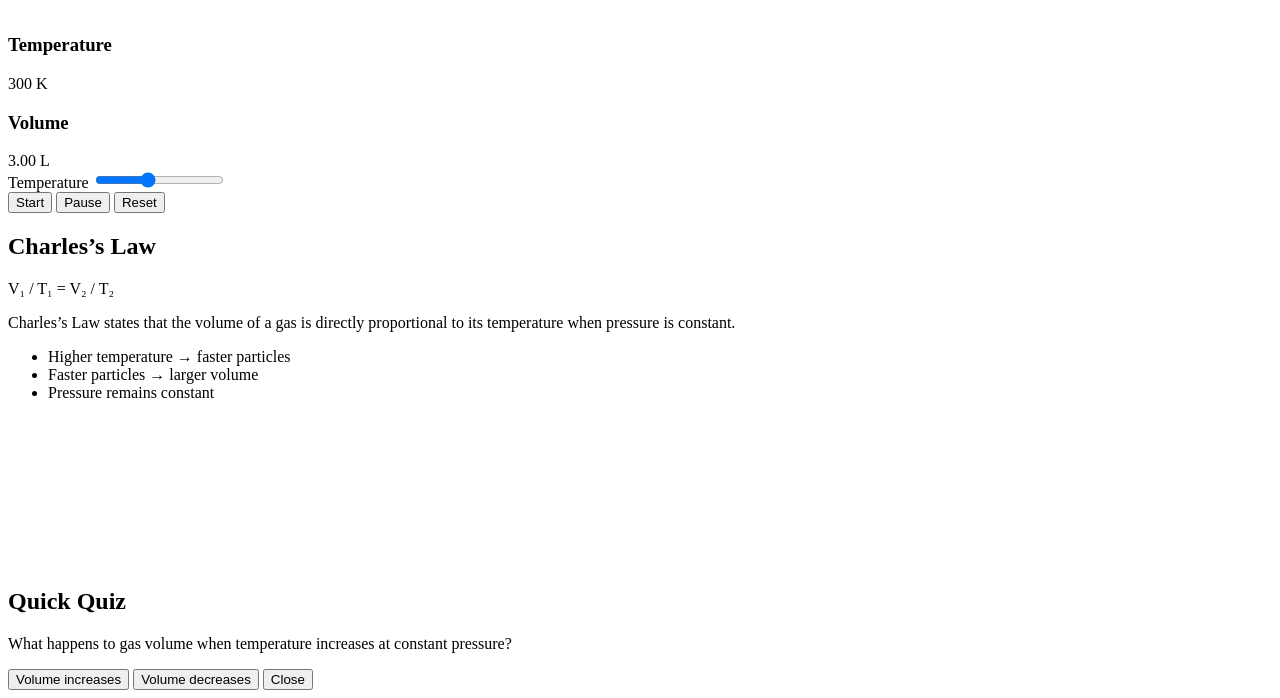
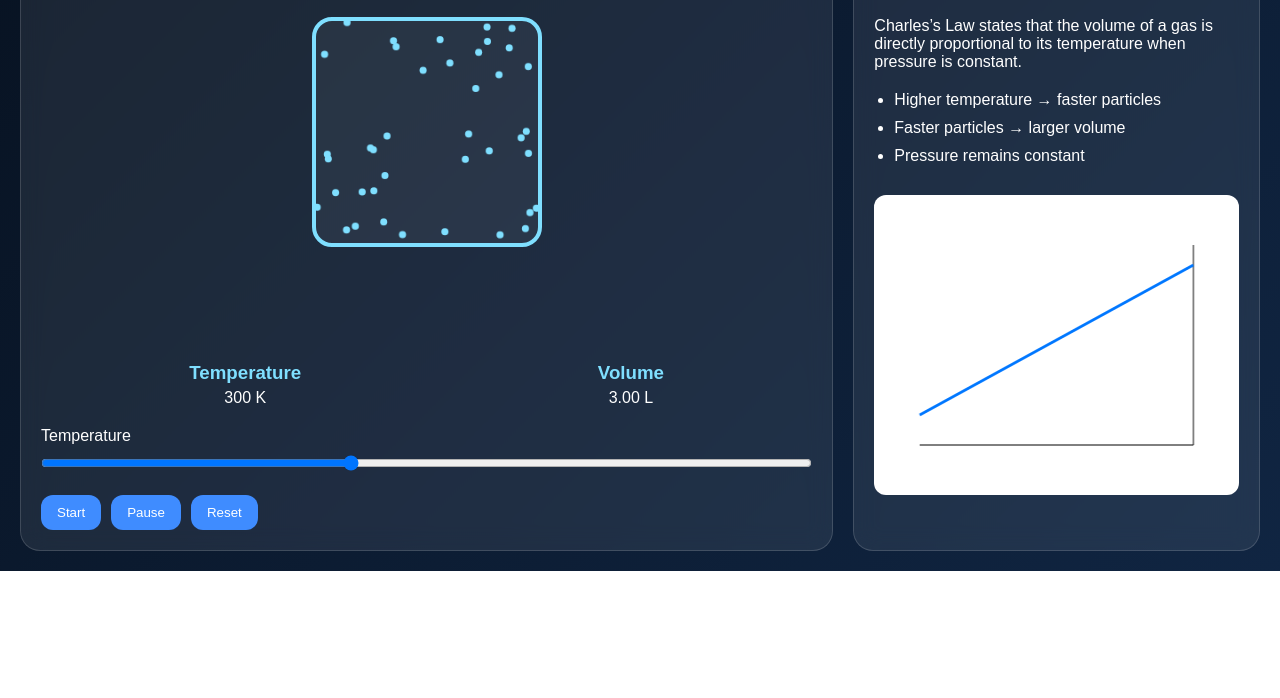
Before and after one commit to ivnopps/Charles-Law-Concept, a plain HTML site: page index.html in a window 1280 px wide. Shown: the part 277-975 px from the top of the page. After the commit the page ends 848 px from the top, so only its background shows below. Drawn offline with Linux system fonts and the light colour scheme.

Commit message:
index.html

```diff
--- a/index.html
+++ b/index.html
@@ -1,3 +1,16 @@
+<!DOCTYPE html>
+<html lang="en">
+<head>
+  <meta charset="UTF-8">
+  <meta name="viewport" content="width=device-width, initial-scale=1.0">
+  <title>Charles's Law Simulation</title>
+
+  <!-- CONNECT CSS -->
+  <link rel="stylesheet" href="style.css">
+</head>
+
+<body>
+
 <div class="app">
   <header>
     <h1>Charles’s Law Simulation</h1>
@@ -5,8 +18,10 @@
   </header>
 
   <main class="main-grid">
+
     <!-- Simulation Area -->
     <section class="simulation-card">
+
       <div class="top-bar">
         <div class="preset-buttons">
           <button class="preset" data-temp="150">Cold</button>
@@ -37,7 +52,14 @@
 
       <div class="controls">
         <label for="tempSlider">Temperature</label>
-        <input type="range" id="tempSlider" min="100" max="600" value="300" />
+
+        <input
+          type="range"
+          id="tempSlider"
+          min="100"
+          max="600"
+          value="300"
+        />
 
         <div class="button-group">
           <button id="startBtn">Start</button>
@@ -45,10 +67,12 @@
           <button id="resetBtn">Reset</button>
         </div>
       </div>
+
     </section>
 
     <!-- Info Panel -->
     <section class="info-card">
+
       <h2>Charles’s Law</h2>
 
       <div class="formula">
@@ -67,16 +91,20 @@
       </ul>
 
       <canvas id="graphCanvas"></canvas>
+
     </section>
+
   </main>
 
   <!-- Quiz Popup -->
   <div class="quiz-popup" id="quizPopup">
+
     <div class="quiz-content">
+
       <h2>Quick Quiz</h2>
+
       <p>
-        What happens to gas volume when temperature increases at constant
-        pressure?
+        What happens to gas volume when temperature increases at constant pressure?
       </p>
 
       <button class="quiz-answer correct">
@@ -88,6 +116,15 @@
       </button>
 
       <button id="closeQuiz">Close</button>
+
     </div>
+
   </div>
+
 </div>
+
+<!-- CONNECT JAVASCRIPT -->
+<script src="script.js"></script>
+
+</body>
+</html>
```
